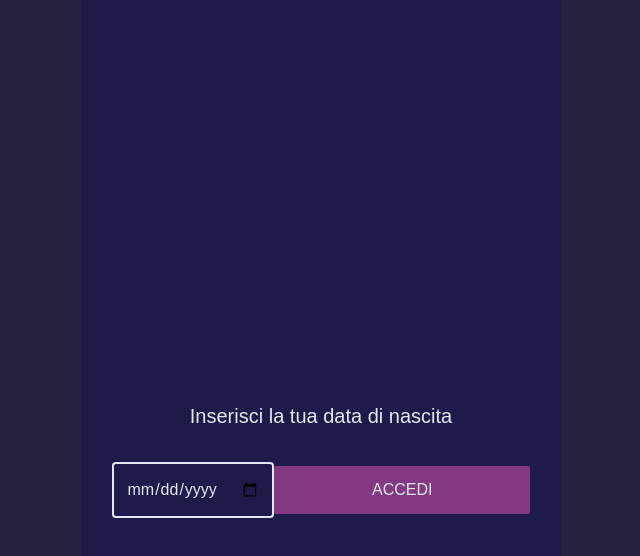
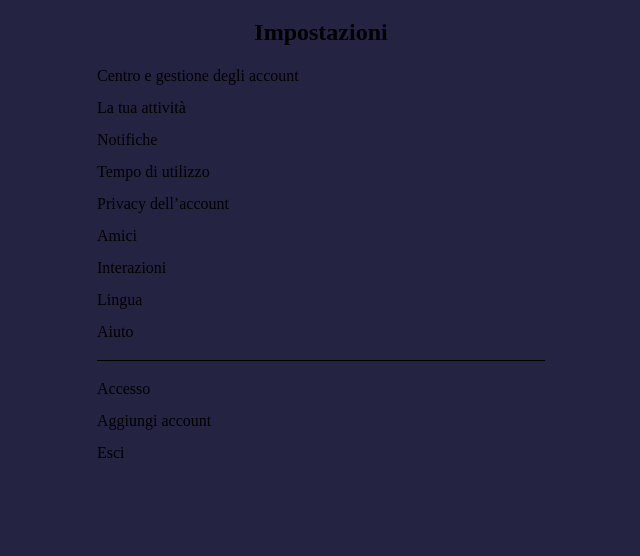
Before and after one commit to develhope/FS26-Team4-Project3, a React (Vite) app: page / in a window 1280 px wide. Shown: the top 556 px of the page, without its empty margins (319-959 px from the left). Built offline with nearby package versions, Linux system fonts and the light colour scheme.

Commit message:
setting css_simone

```diff
--- a/src/App.tsx
+++ b/src/App.tsx
@@ -8,7 +8,7 @@ import Login3 from "./components/Login/Login3";
 function App() {
   return (
     <div>
-      <Login2 />
+      <Setting />
     </div>
   );
 }
--- a/src/components/Login/Login.css
+++ b/src/components/Login/Login.css
@@ -5,8 +5,7 @@
   flex-direction: column;
   align-items: center;
   margin: 0 auto;
-  width: 480px;
-  height: 920px;
+  height: 100vh;
   gap: 2rem;
   z-index: 1;
 }
--- a/src/components/Settings/SettingMainPage.tsx
+++ b/src/components/Settings/SettingMainPage.tsx
@@ -1,9 +1,9 @@
 export default function Setting() {
   return (
-    <div>
-      <h1>impostazioni</h1>
-      <ul>
-        <li className="bg-yellow">Centro e gestione degli account</li>
+    <div className="bg-purple-500 text-white h-screen p-4">
+      <h1 className="text-center text-2xl font-bold mb-4">Impostazioni</h1>
+      <ul className="space-y-2">
+        <li>Centro e gestione degli account</li>
         <li>La tua attività</li>
         <li>Notifiche</li>
         <li>Tempo di utilizzo</li>
@@ -13,8 +13,8 @@ export default function Setting() {
         <li>Lingua</li>
         <li>Aiuto</li>
       </ul>
-      <hr />
-      <ul>
+      <hr className="my-4 border-white" />
+      <ul className="space-y-2">
         <li>Accesso</li>
         <li>Aggiungi account</li>
         <li>Esci</li>
--- a/src/index.css
+++ b/src/index.css
@@ -126,7 +126,11 @@ table {
 :root {
   background-color: #252342;
   font-family: Poppins;
+  width: 480px;
+  margin: 0 auto;
+  height: 100vh;
 }
+
 @tailwind base;
 @tailwind components;
 @tailwind utilities;
```
